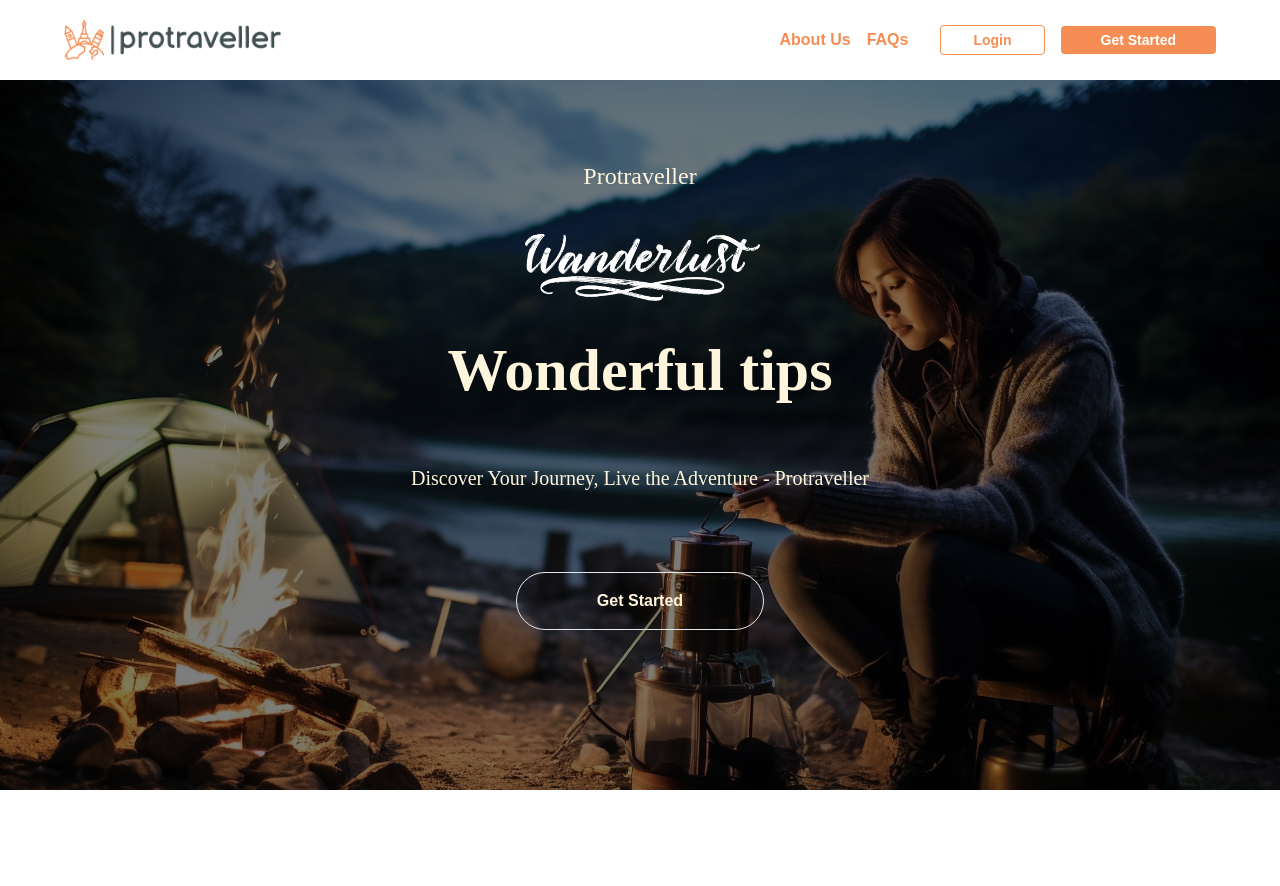
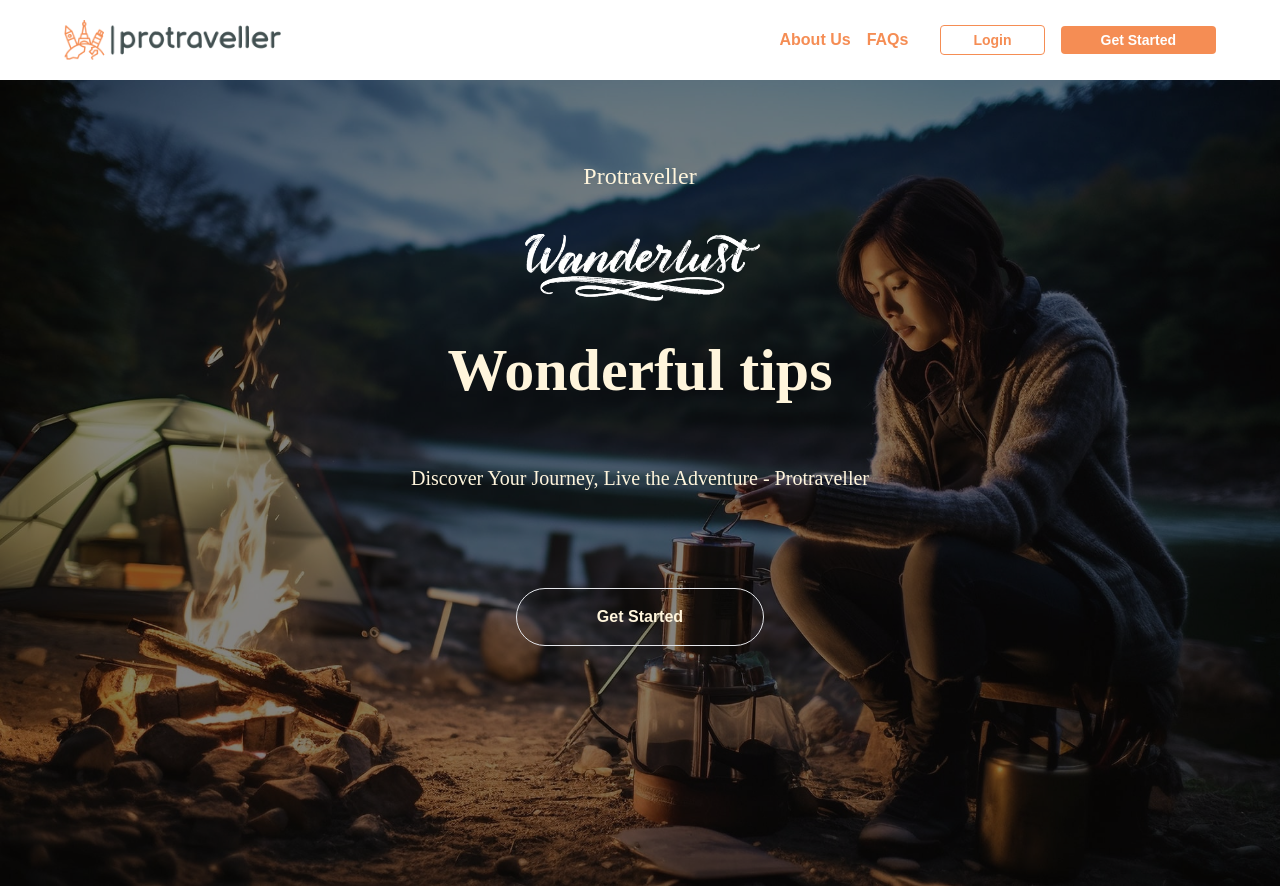
Before and after one commit to Vcky4/ProTraveller, a React (Create React App) app in the folder frontend/protraveller/: page / in a window 1280 px wide. Before the commit the page ends 800 px from the top, so only its background shows below. Built offline with nearby package versions, Linux system fonts and the light colour scheme.

Commit message:
progress

```diff
--- a/frontend/protraveller/src/components/Hero.js
+++ b/frontend/protraveller/src/components/Hero.js
@@ -19,7 +19,7 @@ export const Hero = () => {
 
   return (
     <section style={{ backgroundImage: `url(${hero})` }} className='relative bg-no-repeat bg-cover'>
-      <div className='flex flex-col items-center gap-4 px-5 md:px-16 py-20 2xl:py-40 bg-black/[.5]'>
+      <div className='flex flex-col items-center gap-4 px-5 md:px-16 py-20 2xl:py-40 bg-stone-950/[.5]'>
         <div className='2xl:mx-auto justify-items-center grid'>
           <h3 className='text-2xl 2xl:text-4xl cream text-center playfair'>Protraveller</h3>
           <img src={rrr} alt="" className='w-60 2xl:w-96 my-8' />
@@ -27,7 +27,7 @@ export const Hero = () => {
           <h3 className='text-xl 2xl:text-2xl cream text-center playfair mt-16'>
             Discover Your Journey, Live the Adventure - Protraveller
           </h3>
-          <button className='rounded-full border px-20 font-semibold py-4 my-20 cream'><Link to="#waitlist" smooth>Get Started</Link></button>
+          <button className='rounded-full border px-20 font-semibold py-4 mt-24 mb-40 cream'><Link to="#waitlist" smooth>Get Started</Link></button>
         </div>
       </div>
     </section>
```
